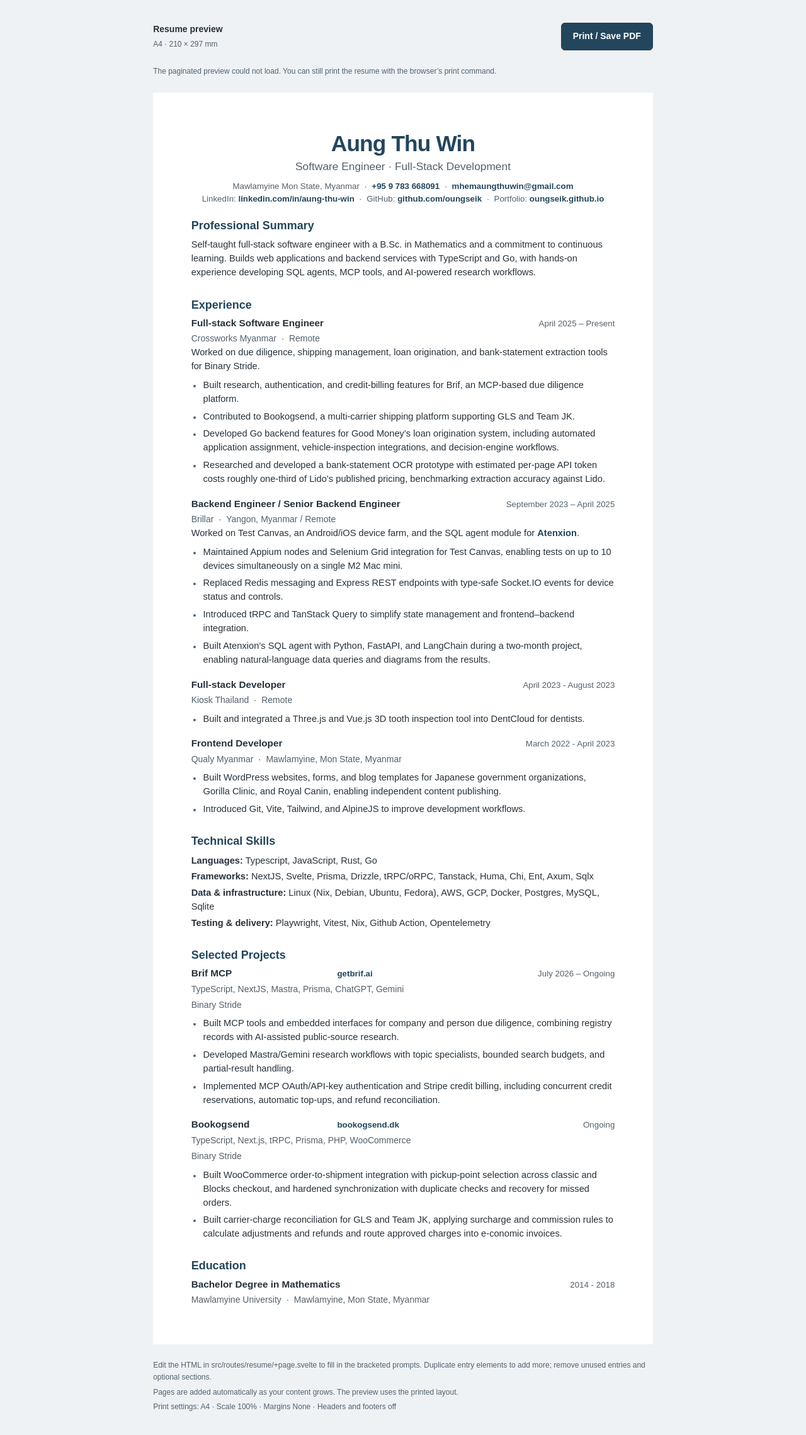
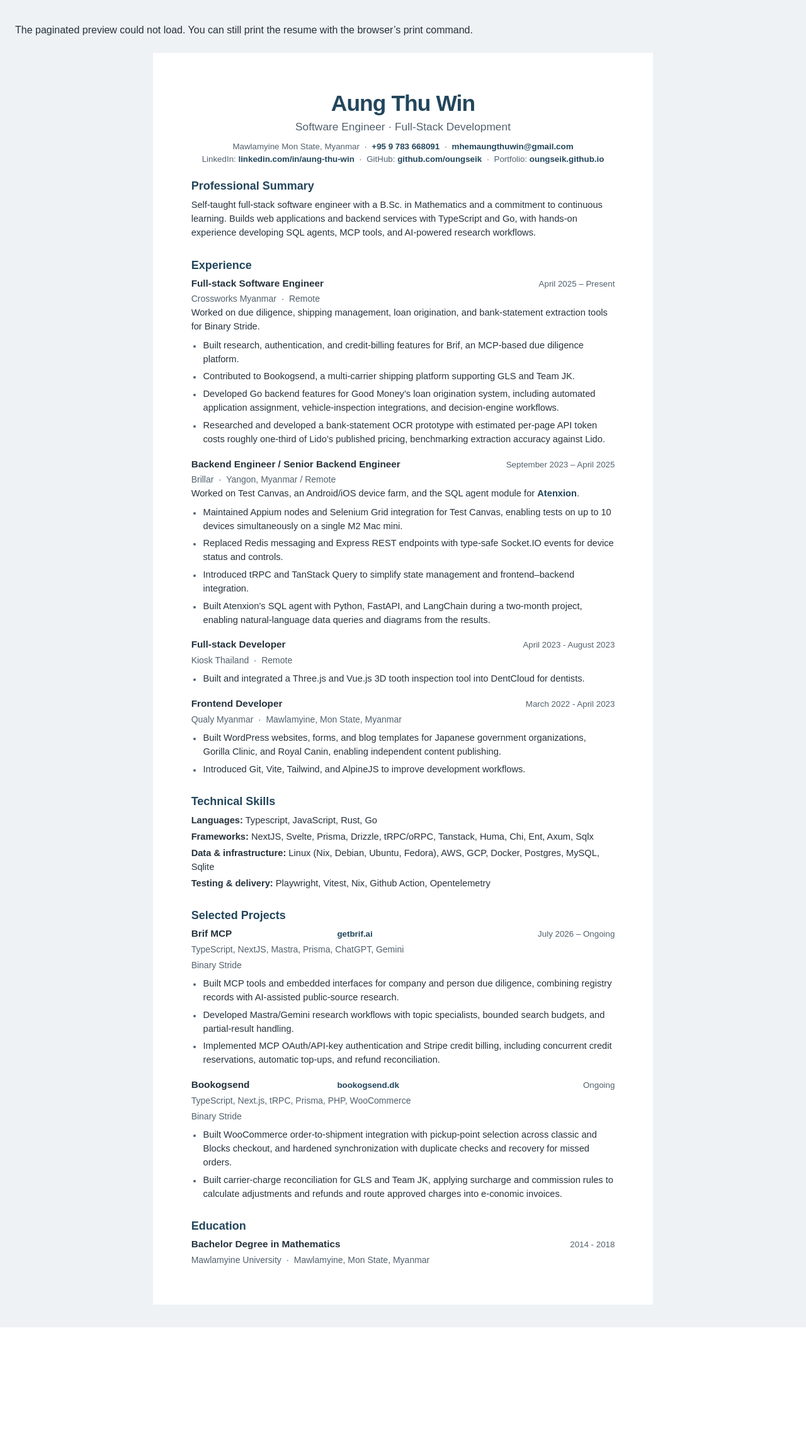
Before and after one commit to Oungseik/oungseik.github.io, a SvelteKit app: page /resume in a window 1280 px wide. Shown: the whole page at 63% size. After the commit the page ends 2107 px from the top, so only its background shows below. Built offline with nearby package versions, Linux system fonts and the light colour scheme.

Commit message:
chore: clean up resume page

```diff
--- a/src/routes/resume/+page.svelte
+++ b/src/routes/resume/+page.svelte
@@ -104,20 +104,6 @@
 </svelte:head>
 
 <main class="resume-preview">
-  <div class="preview-toolbar">
-    <div>
-      <p class="preview-title">Resume preview</p>
-      <p class="preview-size" aria-live="polite">
-        A4 · 210 × 297 mm{pageCount > 0
-          ? ` · ${pageCount} ${pageCount === 1 ? "page" : "pages"}`
-          : ""}
-      </p>
-    </div>
-    <button type="button" disabled={previewStatus === "loading"} onclick={() => window.print()}>
-      Print / Save PDF
-    </button>
-  </div>
-
   {#if previewStatus === "error"}
     <p class="preview-error" role="status">
       The paginated preview could not load. You can still print the resume with the browser’s print
@@ -374,18 +360,6 @@
       </div>
     </div>
   </div>
-
-  <div class="preview-notes">
-    <p>
-      Edit the HTML in src/routes/resume/+page.svelte to fill in the bracketed prompts. Duplicate
-      entry elements to add more; remove unused entries and optional sections.
-    </p>
-    <p>Pages are added automatically as your content grows. The preview uses the printed layout.</p>
-    <p>Print settings: A4 · Scale 100% · Margins None · Headers and footers off</p>
-    <noscript>
-      <p>Use the browser’s print command to export the resume without JavaScript.</p>
-    </noscript>
-  </div>
 </main>
 
 <style>
@@ -401,64 +375,6 @@
     color: var(--ink);
     font-family: Arial, Helvetica, sans-serif;
     color-scheme: light;
-  }
-
-  .preview-toolbar {
-    display: flex;
-    align-items: center;
-    justify-content: space-between;
-    gap: 16px;
-    max-width: 210mm;
-    margin: 0 auto 24px;
-  }
-
-  .preview-title {
-    margin: 0;
-    font-size: 14px;
-    font-weight: 700;
-    line-height: 1.4;
-  }
-
-  .preview-size {
-    margin: 4px 0 0;
-    color: var(--secondary-ink);
-    font-size: 12px;
-    line-height: 1.5;
-  }
-
-  button {
-    flex-shrink: 0;
-    min-height: 44px;
-    padding: 10px 18px;
-    border: 1px solid var(--accent);
-    border-radius: 6px;
-    background: var(--accent);
-    color: var(--paper);
-    font-size: 14px;
-    font-weight: 600;
-    line-height: 1.4;
-    white-space: nowrap;
-    cursor: pointer;
-    transition: background-color 140ms ease-out;
-  }
-
-  button:hover:not(:disabled) {
-    background: var(--ink);
-  }
-
-  button:active:not(:disabled) {
-    background: var(--secondary-ink);
-  }
-
-  button:disabled {
-    background: var(--secondary-ink);
-    border-color: var(--secondary-ink);
-    cursor: wait;
-  }
-
-  button:focus-visible {
-    outline: 2px solid var(--accent);
-    outline-offset: 4px;
   }
 
   .preview-stage {
@@ -498,25 +414,8 @@
     box-shadow: 0 8px 28px rgb(38 50 60 / 9%);
   }
 
-  .preview-notes,
-  .preview-error {
-    max-width: 210mm;
-    margin: 24px auto 0;
-    color: var(--secondary-ink);
-    font-size: 12px;
-    line-height: 1.6;
-  }
-
   .preview-error {
     margin-bottom: 24px;
-  }
-
-  .preview-notes p {
-    margin: 0;
-  }
-
-  .preview-notes p + p {
-    margin-top: 4px;
   }
 
   ::selection {
@@ -527,17 +426,6 @@
   @media screen and (max-width: 480px) {
     .resume-preview {
       padding: 20px 16px;
-    }
-
-    .preview-toolbar {
-      gap: 12px;
-      margin-bottom: 16px;
-    }
-  }
-
-  @media (prefers-reduced-motion: reduce) {
-    button {
-      transition: none;
     }
   }
 
@@ -568,8 +456,6 @@
       background: var(--paper);
     }
 
-    .preview-toolbar,
-    .preview-notes,
     .preview-error {
       display: none;
     }
```
